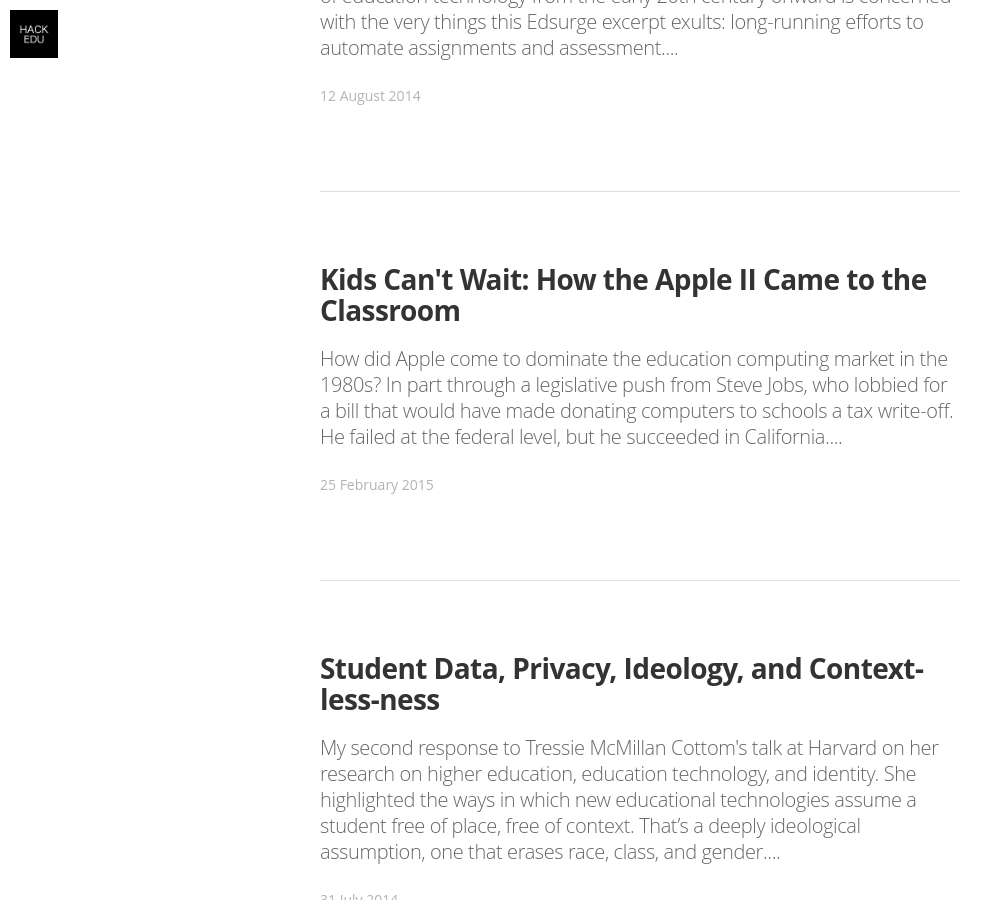
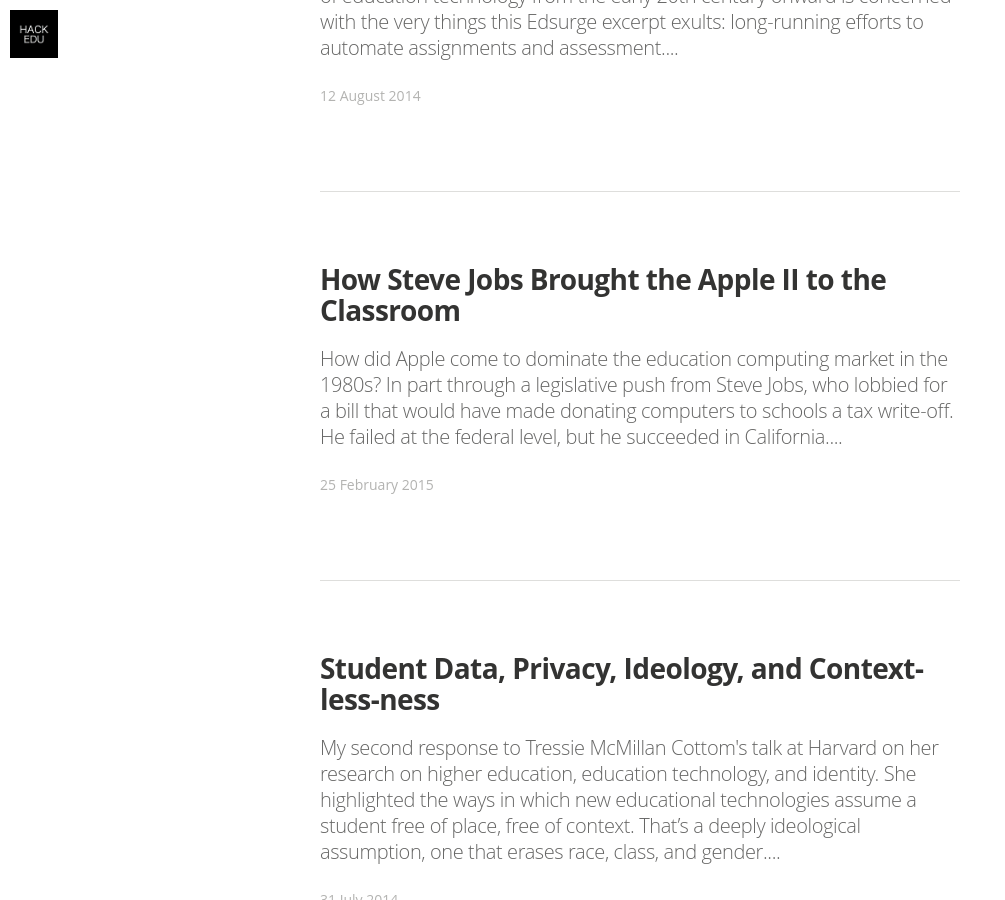
Before and after one commit to HackEducation/Writing, a Jekyll site: the page built from index.html, in a window 1280 px wide and 900 px high, scrolled down 7591 px. Shown: the whole window, without its empty margins (0-1005 px from the left). Built offline with Jekyll 4.4.1, drawn with Linux system fonts in a browser that asks for light colours; nearby versions of some CDN libraries; some web fonts are replaced; Markdown is read by kramdown in place of the engine named in the settings; the list of posts is cut into pages by our own code.

Commit message:
changed title

```diff
--- a/index.html
+++ b/index.html
@@ -449,7 +449,7 @@ layout: default
         <article class="post" itemscope itemtype="http://schema.org/BlogPosting" role="article">
           <div class="article-item">
             <header class="post-header">
-              <h2 class="post-title" itemprop="name"><a href="http://hackeducation.com/2015/02/25/kids-cant-wait-apple" itemprop="url">Kids Can't Wait: How the Apple II Came to the Classroom</a></h2>
+              <h2 class="post-title" itemprop="name"><a href="http://hackeducation.com/2015/02/25/kids-cant-wait-apple" itemprop="url">How Steve Jobs Brought the Apple II to the Classroom</a></h2>
             </header>
             <section class="post-excerpt" itemprop="description">
               <p>How did Apple come to dominate the education computing market in the 1980s? In part through a legislative push from Steve Jobs, who lobbied for a bill that would have made donating computers to schools a tax write-off. He failed at the federal level, but he succeeded in California....</p>
```
